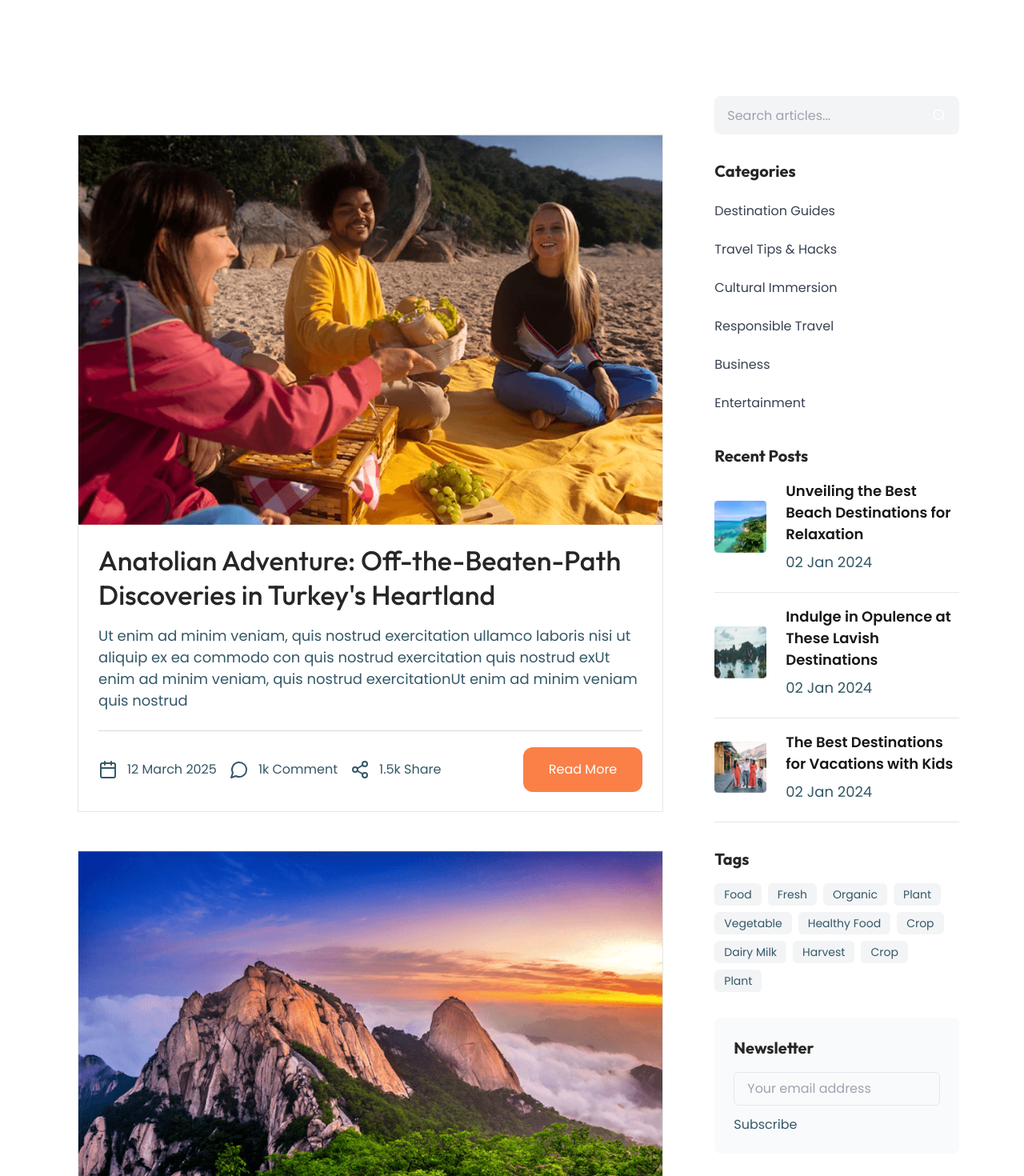
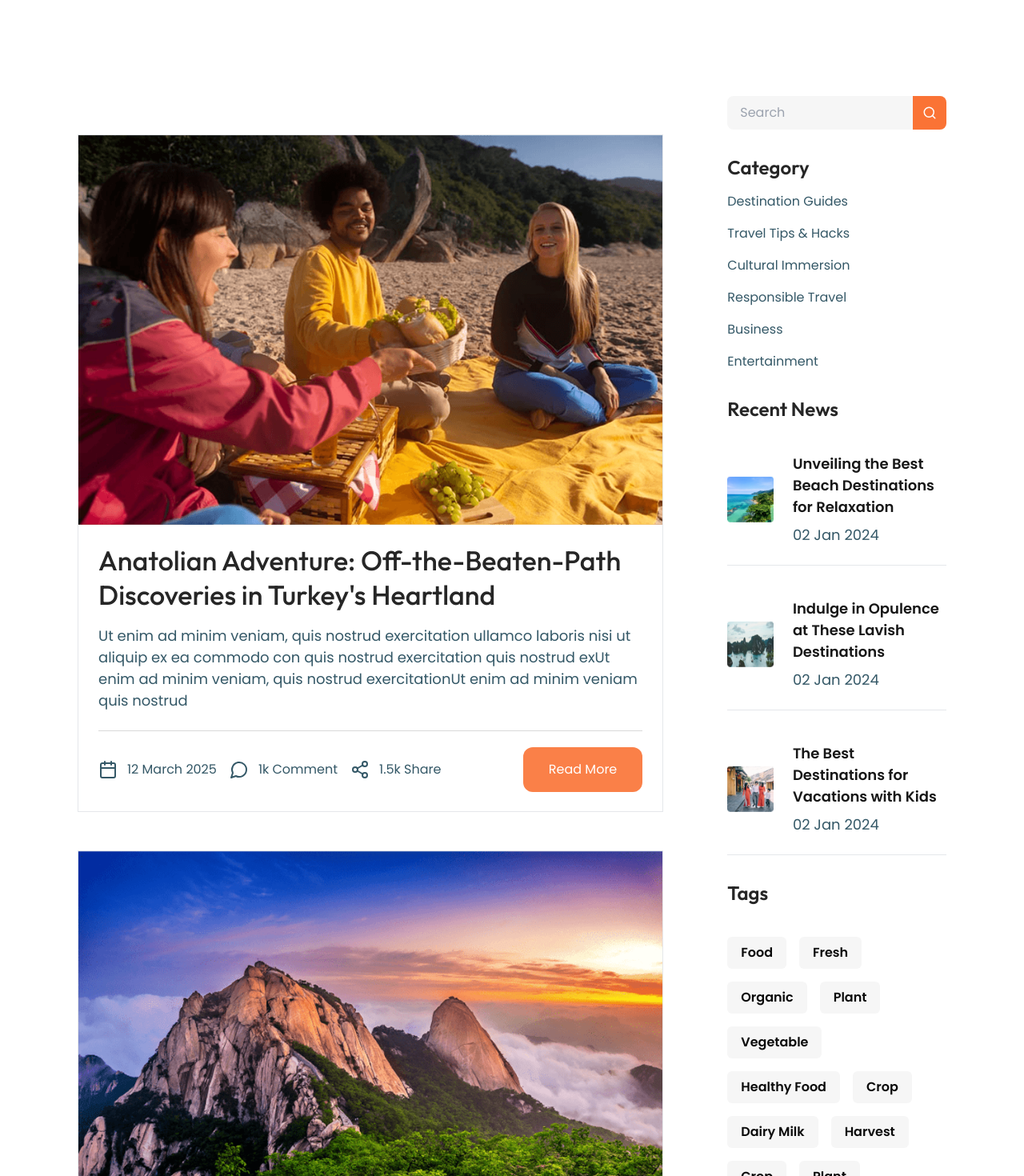
Before and after one commit to awesome-web-dev-1/TripeTopis, a React (Vite) app: page /blog in a window 1280 px wide. Shown: the part 480-1950 px from the top of the page at 80% size. Built offline with nearby package versions, Linux system fonts and the light colour scheme.

Commit message:
committed

```diff
--- a/src/App.jsx
+++ b/src/App.jsx
@@ -1,6 +1,4 @@
-// src/App.jsx
 import { BrowserRouter, Route, Routes } from "react-router-dom";
-import { AuthProvider } from "../src/components/context/AuthContext";
 import Layout from "./layout/Layout";
 import Home from "./pages/Home";
 import About from "./pages/About";
@@ -17,24 +15,15 @@ import BlogSideSec from "./layout/BlogSideSec";
 import ScrollToTop from "./components/sections/ScrollToTop";
 import TeamsCondition from "./pages/TeamsCondition";
 import SignUp from "./pages/SignUp";
-/* import Login from "./pages/Login"; // You'll need to create this */
-import ProtectedRoute from "./components/auth/ProtectedRoute";
 
 export default function App() {
   return (
     <BrowserRouter>
-      <AuthProvider>
       <ScrollToTop />
       <Routes>
         <Route path="/" element={<Layout />}>
           <Route index element={<Home />} />
 
-            {/* Public Pages */}
-            {/* <Route path="login" element={<Login />} /> */}
-            <Route path="signup" element={<SignUp />} />
-            <Route path="faq" element={<Faq />} />
-
-            {/* Pages Layout - Some protected, some public */}
           <Route path="/" element={<PagesLayout />}>
             {/* Blog Section */}
             <Route path="blog" element={<BlogSideSec />}>
@@ -42,21 +31,19 @@ export default function App() {
               <Route path=":id" element={<BlogDetails />} />
             </Route>
 
-              {/* Protected Routes */}
-              <Route element={<ProtectedRoute />}>
+            {/* Other Pages */}
             <Route path="destination" element={<Destination />} />
             <Route path="destination/:id" element={<DestinationDetails />} />
+            <Route path="faq" element={<Faq />} />
             <Route path="pricing" element={<Pricing />} />
             <Route path="about" element={<About />} />
             <Route path="contact" element={<Contact />} />
             <Route path="teams&condition" element={<TeamsCondition />} />
-              </Route>
-
+            <Route path="signup" element={<SignUp />} />
             <Route path="*" element={<NotFound />} />
           </Route>
         </Route>
       </Routes>
-      </AuthProvider>
     </BrowserRouter>
   );
 }
--- a/src/components/auth/ProtectedRoute.jsx
+++ /dev/null
@@ -1,16 +0,0 @@
-// src/components/auth/ProtectedRoute.jsx
-import { Navigate, useLocation } from "react-router-dom";
-import { useAuth } from "../context/AuthContext"; // You'll need to create this context
-
-const ProtectedRoute = ({ children }) => {
-  const { isAuthenticated } = useAuth();
-  const location = useLocation();
-
-  if (!isAuthenticated) {
-    return <Navigate to="/login" state={{ from: location }} replace />;
-  }
-
-  return children;
-};
-
-export default ProtectedRoute;
--- a/src/components/context/AuthContext.jsx
+++ /dev/null
@@ -1,19 +0,0 @@
-// src/context/AuthContext.jsx
-import { createContext, useContext, useState } from "react";
-
-const AuthContext = createContext();
-
-export const AuthProvider = ({ children }) => {
-  const [isAuthenticated, setIsAuthenticated] = useState(false);
-
-  const login = () => setIsAuthenticated(true);
-  const logout = () => setIsAuthenticated(false);
-
-  return (
-    <AuthContext.Provider value={{ isAuthenticated, login, logout }}>
-      {children}
-    </AuthContext.Provider>
-  );
-};
-
-export const useAuth = () => useContext(AuthContext);
--- a/src/layout/RightSideBar.jsx
+++ b/src/layout/RightSideBar.jsx
@@ -1,4 +1,3 @@
-// src/components/blog/RightSideBar.jsx
 import { useState } from "react";
 import { SearchIcon } from "lucide-react";
 import { blogPageItem, blogRightItems, blogTagItems } from "../constant/data";
@@ -10,60 +9,49 @@ const RightSideBar = () => {
   const [searchQuery, setSearchQuery] = useState("");
   const [email, setEmail] = useState("");
 
-  const filteredBlogs = blogRightItems.filter(item =>
+  const filteredBlogs = blogRightItems.filter((item) =>
     item.title.toLowerCase().includes(searchQuery.toLowerCase())
   );
 
   const handleSubscribe = (e) => {
     e.preventDefault();
-    console.log("Subscribed with:", email);
+    console.log("Subscribed with email:", email);
     setEmail("");
   };
 
   return (
-    <aside className="space-y-8">
+    <section className='md:order-1'>
+      <div className="container">
         {/* Search */}
-      <div className="relative">
-        <div className="bg-gray-100 h-12 flex items-center rounded-lg overflow-hidden">
+        <div className="bg-[#F6F6F6] h-[42px] flex items-center relative rounded-[8px] overflow-hidden max-w-[450px] w-full">
           <input
             type="search"
-            placeholder="Search articles..."
-            className="w-full h-full px-4 bg-transparent outline-none"
+            placeholder="Search"
+            className="w-full indent-4 bg-transparent outline-none"
             value={searchQuery}
             onChange={(e) => setSearchQuery(e.target.value)}
-            aria-label="Search blog posts"
           />
-          <button
-            className="absolute right-0 top-0 bottom-0 bg-primary text-white px-4 flex items-center justify-center"
-            aria-label="Search"
-          >
+          <button className="absolute top-0 right-0 bottom-0 bg-primaryClr text-white px-3">
             <SearchIcon size={18} />
           </button>
         </div>
-      </div>
 
         {/* Categories */}
-      <div>
-        <h3 className="text-xl font-bold mb-4">Categories</h3>
-        <ul className="space-y-2">
-          {blogPageItem.map(item => (
+        <ul className='flex flex-col gap-4 my-8'>
+          <h3 className='text-[24px] font-semibold'>Category</h3>
+          {blogPageItem.map((item) => (
             <li key={item.id}>
-              <Link
-                to={`/blog/category/${item.id}`}
-                className="text-gray-700 hover:text-primary transition-colors block py-2"
-              >
+              <Link to='' className="hover:text-primaryClr transition-colors">
                 {item.text}
               </Link>
             </li>
           ))}
         </ul>
-      </div>
 
-      {/* Recent Posts */}
-      <div>
-        <h3 className="text-xl font-bold mb-4">Recent Posts</h3>
-        <div className="space-y-4">
-          {filteredBlogs.map(item => (
+        {/* Recent News */}
+        <ul className="grid gap-10 mb-8">
+          <h3 className="text-[24px] font-semibold">Recent News</h3>
+          {filteredBlogs.map((item) => (
             <RightCard
               key={item.id}
               imgUrl={item.imgUrl}
@@ -71,45 +59,48 @@ const RightSideBar = () => {
               date={item.publisheDate}
             />
           ))}
-        </div>
-      </div>
+        </ul>
 
         {/* Tags */}
         <div>
-        <h3 className="text-xl font-bold mb-4">Tags</h3>
-        <div className="flex flex-wrap gap-2">
-          {blogTagItems.map(item => (
-            <Link
-              key={item.id}
-              to={`/blog/tag/${item.tag.toLowerCase()}`}
-              className="bg-gray-100 px-3 py-1 rounded-md text-sm hover:bg-gray-200 transition-colors"
-            >
+          <h3 className='text-[24px] font-semibold mb-10'>Tags</h3>
+          <div className="flex flex-wrap gap-4">
+            {blogTagItems.map((item) => (
+              <div key={item.id} className='grid'>
+                <Link to='' className='bg-[#F6F6F6] px-[17px] py-2 rounded-md text-neutral-950 font-semibold hover:bg-[#f6f6f690] transition-colors'>
                   {item.tag}
                 </Link>
+              </div>
             ))}
           </div>
         </div>
 
+        {/* Ad Banner */}
+        <div className="mt-5">
+          <img src="/images/ad-img.png" alt="ad banner" loading="lazy" />
+        </div>
+
         {/* Newsletter */}
-      <div className="bg-gray-50 p-6 rounded-lg">
-        <h3 className="text-xl font-bold mb-4">Newsletter</h3>
+        <div className="mt-8">
+          <h3 className='text-[24px] font-semibold mb-4'>NewsLetter</h3>
           <form onSubmit={handleSubscribe}>
             <input
               type="email"
-            placeholder="Your email address"
-            className="w-full px-4 py-2 mb-3 border rounded-md focus:outline-none focus:ring-2 focus:ring-primary"
+              placeholder='Enter your email here'
+              className='border w-full mb-8 h-[40px] indent-4 bg-white rounded-md'
               value={email}
               onChange={(e) => setEmail(e.target.value)}
               required
             />
             <Button
+              className="w-full text-center py-[9px] rounded-[9px] bg-secodaryClr text-white hover:bg-secodaryClr/90 transition-colors duration-200"
+              label="Subscribe"
               type="submit"
-            className="w-full"
-            label="Subscribe"
             />
           </form>
         </div>
-    </aside>
+      </div>
+    </section>
   );
 };
 
```
Lines whose indentation alone changed are shown as unchanged.
